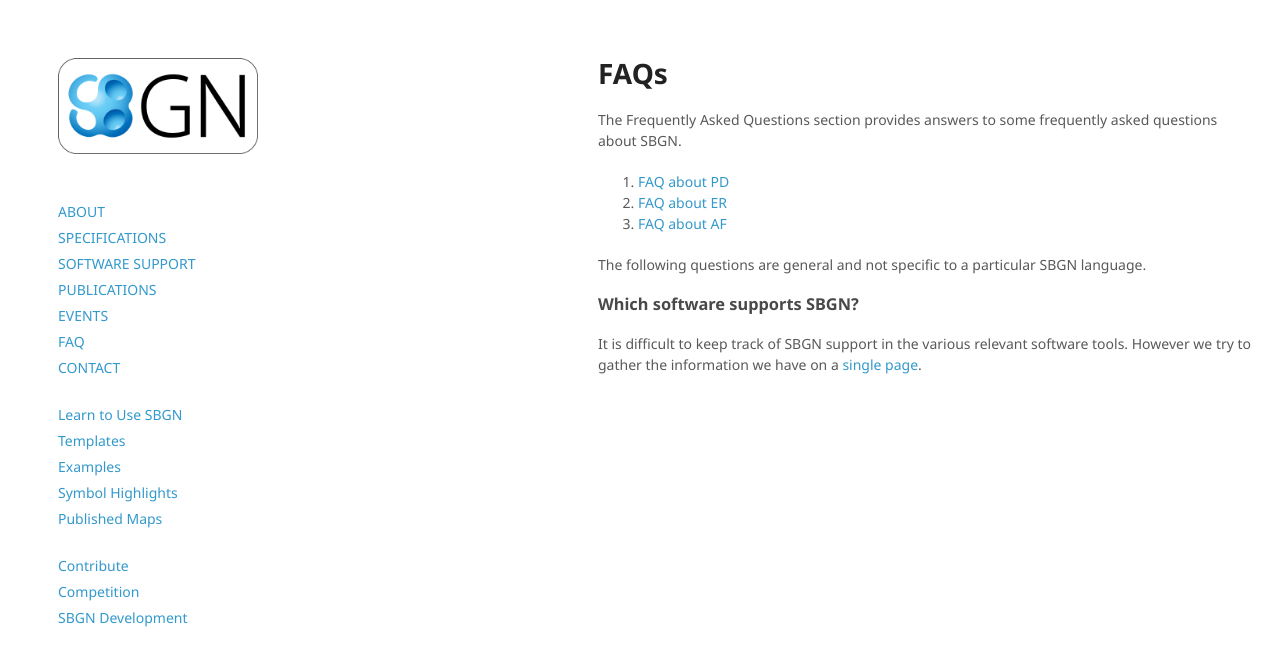
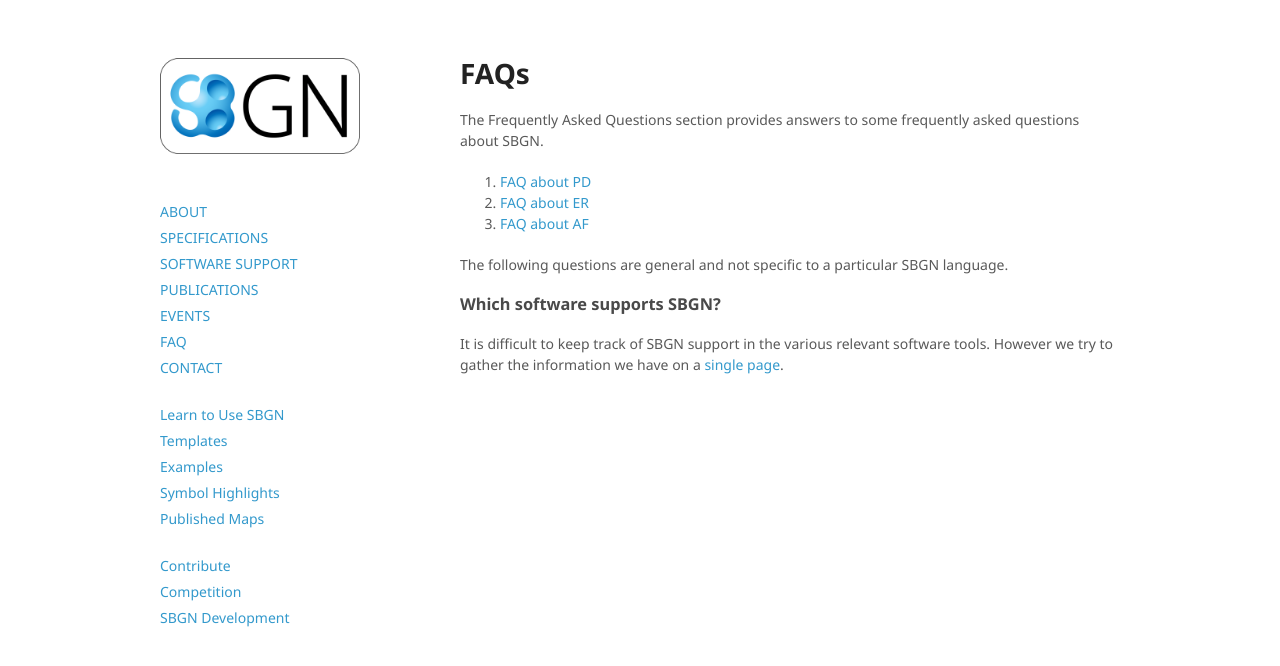
Before and after one commit to sbgn/sbgn, a Jekyll site: the page built from docs/faq.md, in a window 1280 px wide. Shown: the top 666 px of the page. Built offline with Jekyll 4.4.1, drawn with Linux system fonts in a browser that asks for light colours; nearby versions of some CDN libraries.

Commit message:
Update styles.css

```diff
--- a/css/styles.css
+++ b/css/styles.css
@@ -54,7 +54,7 @@ a:hover small {
 }
 
 .wrapper {
-  width:1200px;
+  width:960px;
   margin:0 auto;
 }
 
```
